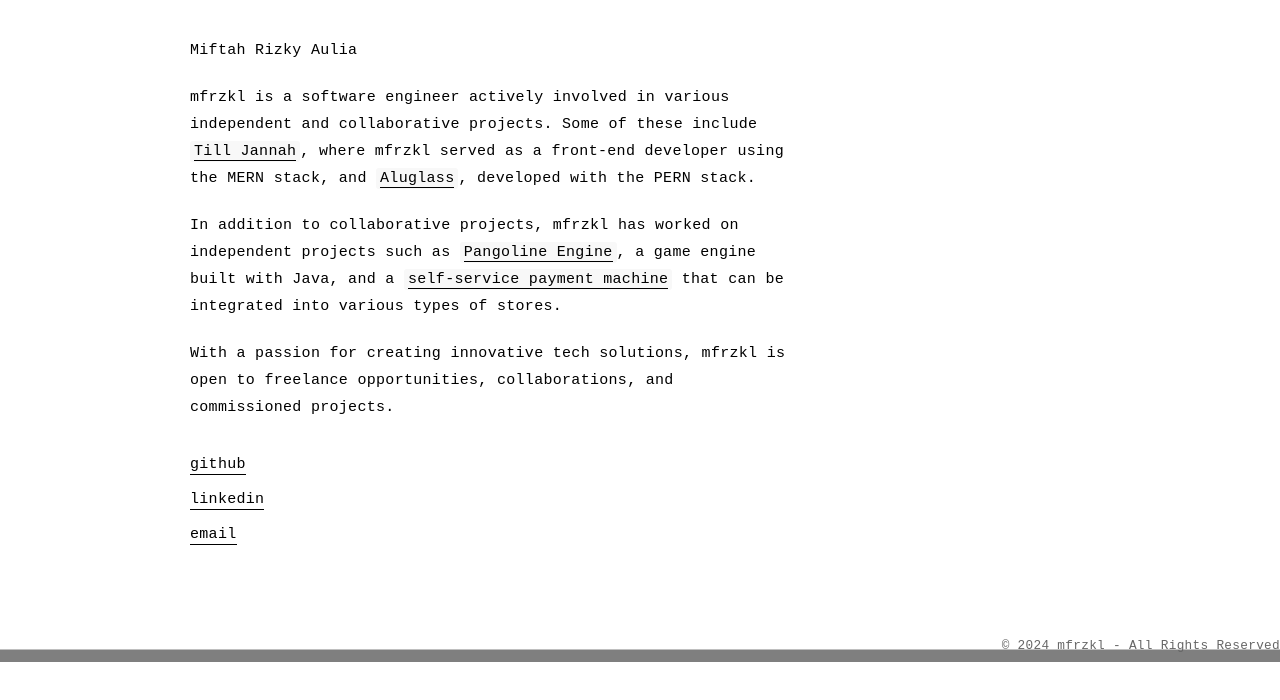
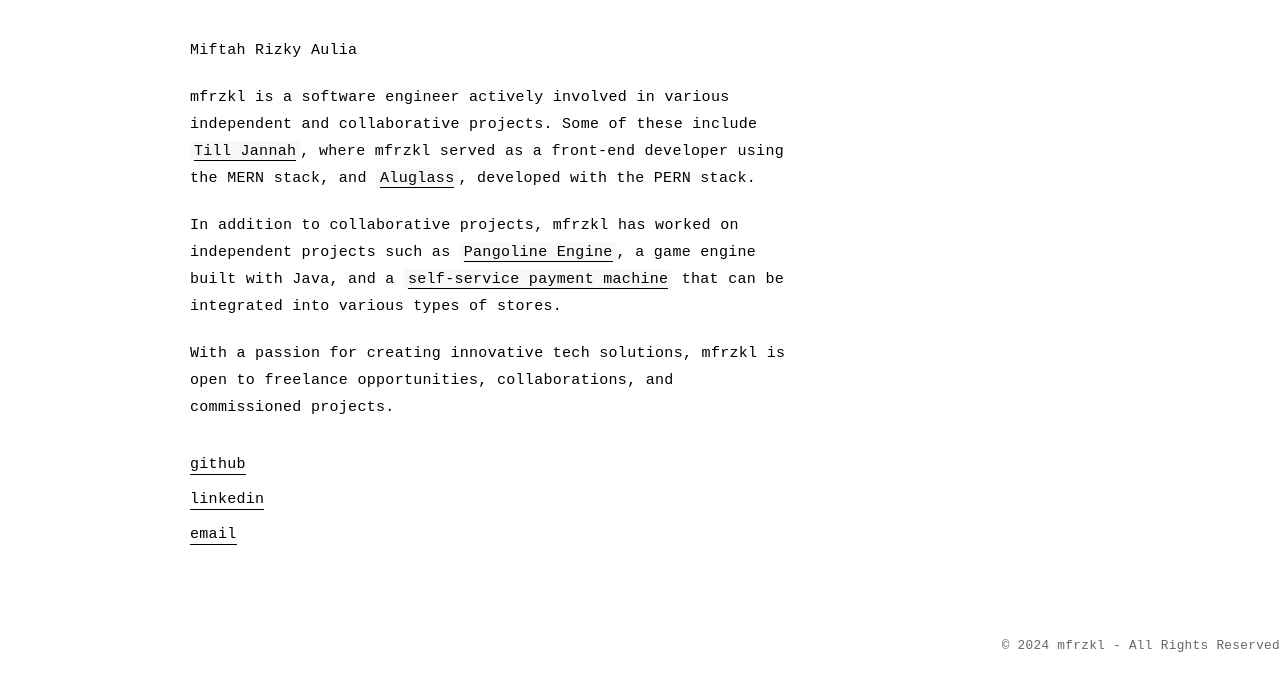
Before and after one commit to mfrzkl/yellow, a plain HTML site: page index.html in a window 1280 px wide. Shown: the part 138-838 px from the top of the page. Drawn offline with Linux system fonts and the light colour scheme; a web font is replaced by a local one.

Commit message:
Update index.html

```diff
--- a/index.html
+++ b/index.html
@@ -110,7 +110,7 @@
             font-size: 0.85em;
             color: #666;
             padding: 4px 0;
-            box-shadow: inset 0 -12.5px 0px rgba(0, 0, 0, 0.5); /* Shadow inset di bagian bawah */
+            box-shadow: inset 0 -12px 0px rgba(0, 0, 0, 0.q); /* Shadow inset di bagian bawah */
             z-index: 10;
         }
 
```
